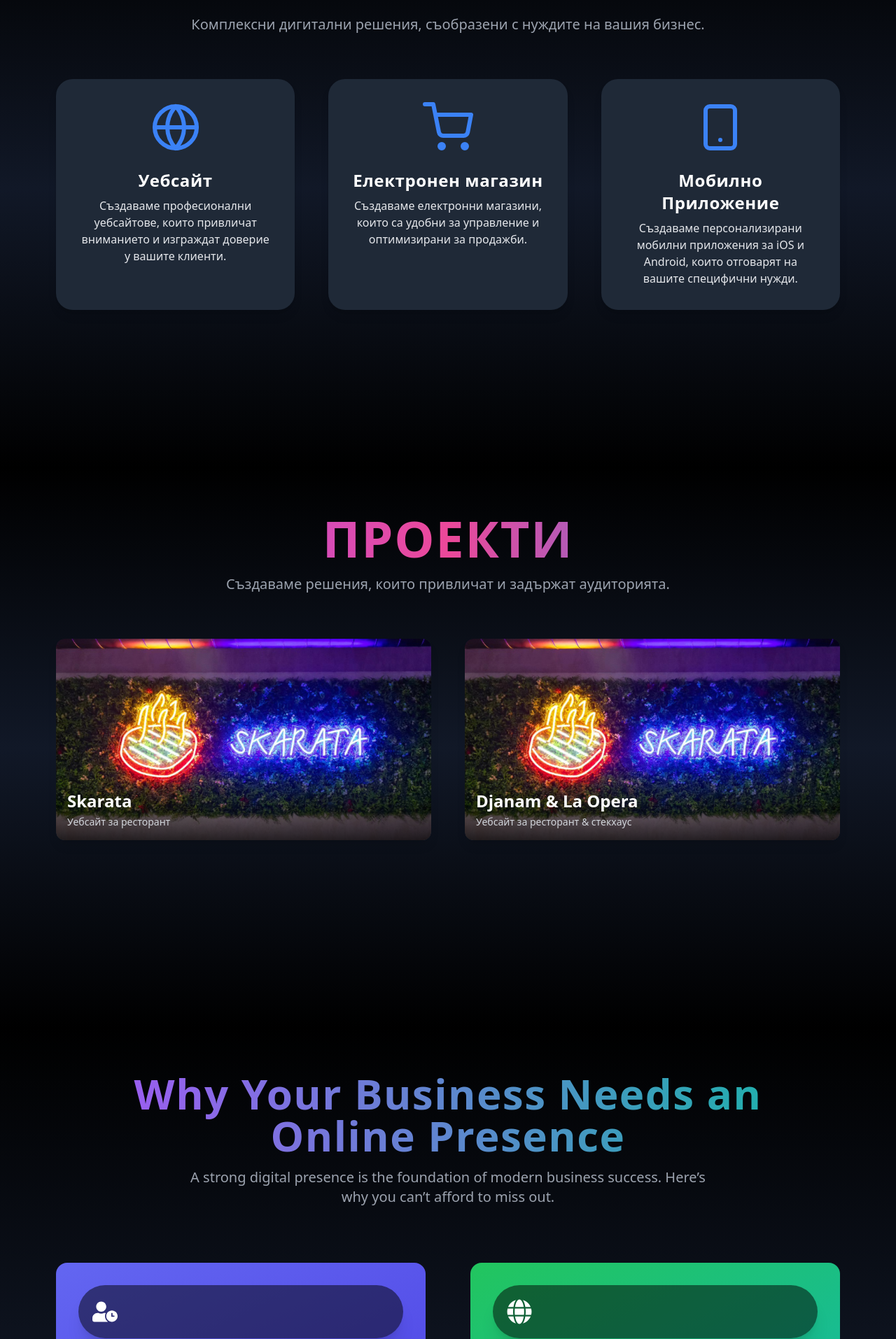
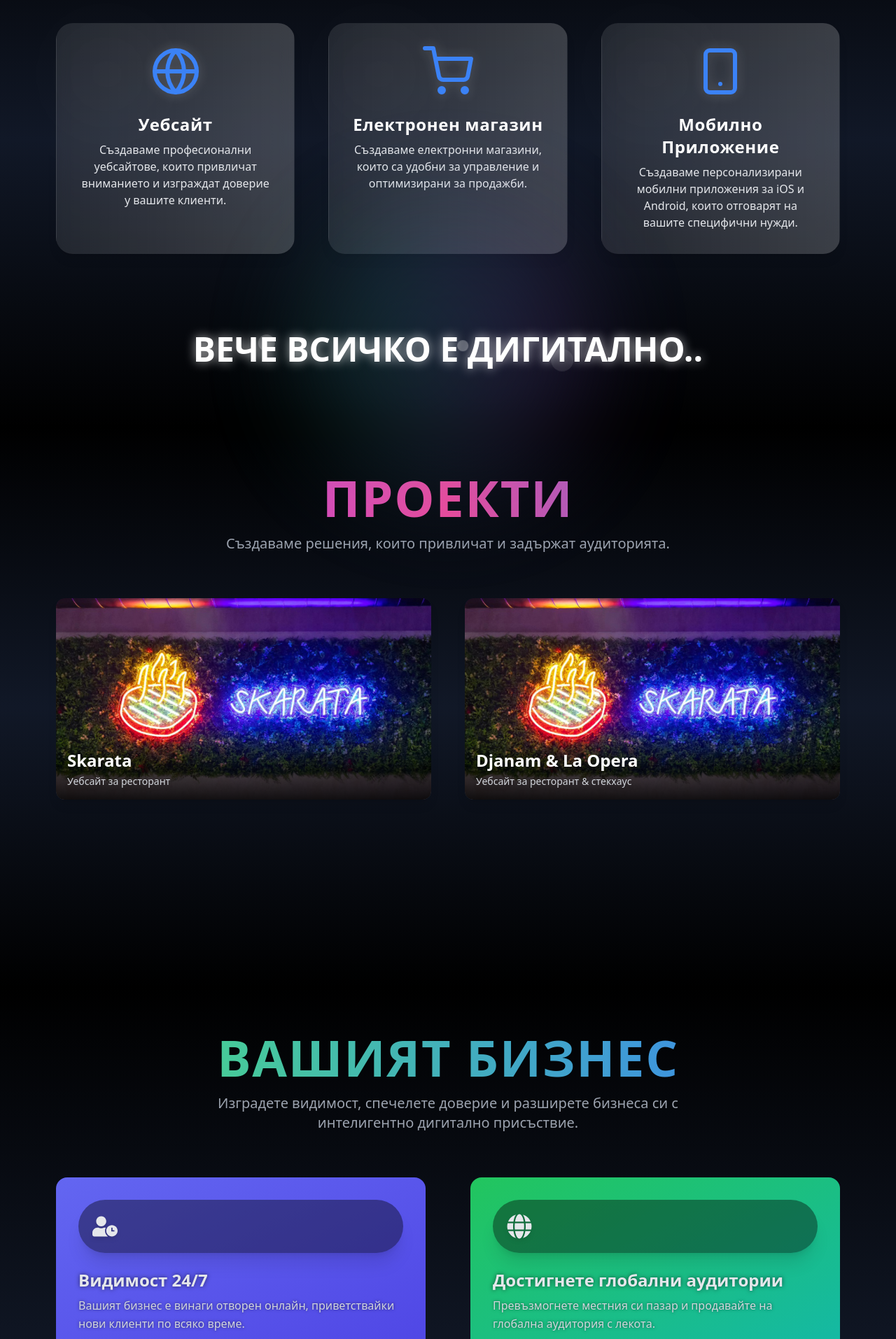
Before and after one commit to dzhanrafetov/Rafetov, a React (Vite) app: page / in a window 1280 px wide. Shown: the part 1113-3027 px from the top of the page at 70% size. Built offline with nearby package versions, Linux system fonts and the light colour scheme.

Commit message:
Initial Changes

```diff
--- a/src/pages/OnlinePresenceCTA.tsx
+++ b/src/pages/OnlinePresenceCTA.tsx
@@ -6,46 +6,47 @@
 const keyPoints = [
   {
     id: 1,
-    title: '24/7 Visibility',
-    description: 'Your business is always open online, welcoming new customers anytime.',
+    title: 'Видимост 24/7',
+    description: 'Вашият бизнес е винаги отворен онлайн, приветствайки нови клиенти по всяко време.',
     icon: FaUserClock,
     color: 'from-indigo-500 to-indigo-600',
   },
   {
     id: 2,
-    title: 'Reach Global Audiences',
-    description: 'Go beyond your local market and sell to a global audience with ease.',
+    title: 'Достигнете глобални аудитории',
+    description: 'Превъзмогнете местния си пазар и продавайте на глобална аудитория с лекота.',
     icon: FaGlobe,
     color: 'from-green-500 to-teal-500',
   },
   {
     id: 3,
-    title: 'Increase Sales Opportunities',
-    description: 'Capture leads and drive sales with a tailored online experience.',
+    title: 'Увеличете възможностите за продажби',
+    description: 'Уловете потенциални клиенти и стимулирайте продажбите с персонализирано онлайн преживяване.',
     icon: FaSearchDollar,
     color: 'from-pink-500 to-red-500',
   },
   {
     id: 4,
-    title: 'Build Brand Trust',
-    description: 'Showcase your expertise and establish your authority in the market.',
+    title: 'Изградете доверие в бранда',
+    description: 'Покажете своята експертиза и утвърдете авторитета си на пазара.',
     icon: FaLightbulb,
     color: 'from-yellow-500 to-orange-500',
   },
 ];
 
+
 const PremiumCTA = () => {
   return (
     <div className="min-h-screen bg-gradient-to-b from-black via-gray-900 to-black text-white py-16 px-8 sm:px-20">
       {/* Section Header */}
-      <header className="text-center mb-20">
+      <header className="text-center mb-16">
         <motion.h1
-          className="text-5xl sm:text-6xl font-extrabold tracking-wide bg-gradient-to-r from-purple-500 to-teal-500 bg-clip-text text-transparent"
+          className="text-6xl sm:text-7xl font-extrabold tracking-wide bg-gradient-to-r from-green-400 to-blue-500 bg-clip-text text-transparent"
           initial={{ opacity: 0, y: -30 }}
           animate={{ opacity: 1, y: 0 }}
           transition={{ duration: 1 }}
         >
-          Why Your Business Needs an Online Presence
+          ВАШИЯТ БИЗНЕС
         </motion.h1>
         <motion.p
           className="text-lg sm:text-xl text-gray-400 mt-4 max-w-3xl mx-auto"
@@ -53,7 +54,7 @@
           animate={{ opacity: 1, y: 0 }}
           transition={{ delay: 0.2, duration: 1 }}
         >
-          A strong digital presence is the foundation of modern business success. Here’s why you can’t afford to miss out.
+          Изградете видимост, спечелете доверие и разширете бизнеса си с интелигентно дигитално присъствие.
         </motion.p>
       </header>
 
@@ -69,21 +70,25 @@
     >
       {/* Icon */}
       <motion.div
-              className="p-5 rounded-full bg-black bg-opacity-50 shadow-xl transform group-hover:rotate-45 transition-transform duration-500"
+        className="p-5 rounded-full bg-black bg-opacity-40 shadow-xl transform group-hover:rotate-45 transition-transform duration-500"
         whileHover={{ rotate: 360 }}
       >
-              <point.icon className="text-4xl text-white" />
+        <point.icon className="text-4xl text-gray-200 drop-shadow-md" />
       </motion.div>
 
       {/* Title and Description */}
       <div className="mt-6">
-              <h3 className="text-2xl font-semibold text-white">{point.title}</h3>
-              <p className="mt-2 text-gray-200">{point.description}</p>
+        <h3 className="text-2xl font-semibold text-gray-200 leading-tight" style={{ textShadow: '0px 0px 6px rgba(0, 0, 0, 0.6)' }}>
+          {point.title}
+        </h3>
+        <p className="mt-2 text-base text-gray-300 font-normal leading-relaxed" style={{ textShadow: '0px 0px 4px rgba(0, 0, 0, 0.5)' }}>
+          {point.description}
+        </p>
       </div>
 
       {/* Hover Glow Effect */}
       <motion.div
-              className="absolute inset-0 bg-gradient-to-r from-white to-transparent opacity-0 group-hover:opacity-20 transition-opacity duration-500"
+        className="absolute inset-0 bg-gradient-to-r from-gray-200 to-transparent opacity-0 group-hover:opacity-20 transition-opacity duration-500"
         style={{ zIndex: -1 }}
       />
     </motion.div>
--- a/src/pages/Portfolio.tsx
+++ b/src/pages/Portfolio.tsx
@@ -53,7 +53,7 @@
       target="_blank"
       rel="noopener noreferrer"
       key={item.id}
-            className="group relative block rounded-xl overflow-hidden shadow-lg transition-transform transform hover:scale-105 hover:shadow-2xl bg-gradient-to-br from-gray-900/70 to-gray-800/70 backdrop-blur-lg"
+      className="group relative block rounded-xl overflow-hidden shadow-lg transition-transform transform hover:scale-105 hover:shadow-2xl bg-gradient-to-br from-gray-900/80 to-gray-800/80 backdrop-blur-lg"
       whileHover={{ scale: 1.05, rotate: 1 }}
       transition={{ type: 'spring', stiffness: 200 }}
     >
@@ -64,7 +64,7 @@
         transition={{ duration: 1 }}
       >
         {/* Floating Logo Section */}
-              <div className="absolute top-4 left-4 bg-white/20 p-2 rounded-full shadow-md backdrop-blur-md">
+        <div className="absolute top-4 left-4 bg-white/30 p-2 rounded-full shadow-md backdrop-blur-md">
           <img
             src={item.logo}
             alt={`${item.title} logo`}
@@ -80,9 +80,9 @@
             className="w-full h-48 md:h-60 lg:h-72 object-cover rounded-xl"
           />
           {/* Title and Description Overlay */}
-                <div className="absolute bottom-0 left-0 right-0 bg-gradient-to-t from-black/80 to-transparent p-4">
-                  <h3 className="text-2xl font-bold text-white ">{item.title}</h3>
-                  <p className="text-gray-300 text-sm mt-1">{item.description}</p>
+          <div className="absolute bottom-0 left-0 right-0 bg-gradient-to-t from-black/90 via-black/60 to-transparent p-4">
+            <h3 className="text-2xl font-bold text-white drop-shadow-lg">{item.title}</h3>
+            <p className="text-gray-300 text-sm mt-1 drop-shadow-md">{item.description}</p>
           </div>
         </div>
 
--- a/src/pages/Services.tsx
+++ b/src/pages/Services.tsx
@@ -26,23 +26,26 @@
     iconColor: 'text-blue-500',
     gradient: 'from-blue-500 to-indigo-600',
   },
+  // Additional services here...
 ];
 
-const ServiceCard = ({ icon: Icon, title, description, iconColor }) => (
+const ServiceCard = ({ icon: Icon, title, description, iconColor, gradient }) => (
   <motion.div
-
-   className="group relative p-6 md:p-8 bg-gray-800 rounded-3xl shadow-lg transition-transform transform hover:scale-[1.02] hover:shadow-xl border border-transparent"
-  // //  className="group relative p-6 md:p-8 bg-gradient-to-r from-gray-800 to-gray-900 rounded-3xl shadow-lg transition-transform transform hover:scale-[1.02] hover:shadow-xl border border-transparent"
-  // div className="group relative p-6 md:p-8 bg-gradient-to-r from-gray-800 to-gray-900 rounded-3xl shadow-lg transition-transform transform hover:scale-[1.02] hover:shadow-xl border border-transparent"
-
-    initial={{ opacity: 0, y: 20 }}
+    className="group relative  p-6 md:p-8 bg-gradient-to-r from-white/10 to-white/20 backdrop-blur-md rounded-3xl shadow-lg transition-transform transform hover:scale-105 hover:shadow-2xl border border-transparent hover:border-opacity-100 hover:border-cyan-300/50"
+    initial={{ opacity: 0, y: 40 }}
     whileInView={{ opacity: 1, y: 0 }}
-    transition={{ duration: 0.5 }}
+    transition={{ duration: 0.8 }}
     viewport={{ once: true }}
   >
-    {/* Icon */}
-    <div className="flex items-center justify-center mb-6 relative">
-      <Icon className={`text-6xl md:text-7xl ${iconColor} relative z-10`} />
+    {/* Icon with Glass Effect */}
+    <div className="flex items-center justify-center mb-6 relative ">
+      <Icon
+        className={`text-6xl md:text-7xl ${iconColor} relative z-10 transition-transform transform group-hover:scale-110`}
+        style={{ filter: 'drop-shadow(0px 0px 8px rgba(255, 255, 255, 0.2))' }}
+      />
+      <div
+        className="absolute inset-0 w-20 h-20 bg-white/10 rounded-full blur-3xl group-hover:opacity-30"
+      ></div>
     </div>
 
     {/* Gradient Title */}
@@ -50,27 +53,33 @@
       {title}
     </h3>
 
-    {/* Description */}
+    {/* Description with Readability Enhancement */}
     <p className="text-gray-200 leading-relaxed text-sm md:text-base">
       {description}
     </p>
 
-    {/* Hover Border Highlight */}
+    {/* Hover Glow Effect */}
     <div
-      className={`absolute inset-0 rounded-3xl border border-transparent group-hover:border-cyan-300/50 transition duration-500`}
+      className={`absolute inset-0 rounded-3xl bg-gradient-to-r ${gradient} opacity-0 group-hover:opacity-25 blur-lg transition-opacity duration-500`}
+    ></div>
+
+    {/* Soft Border Highlight */}
+    <div
+      className="absolute inset-0 border-[1.5px] border-transparent rounded-3xl group-hover:border-cyan-300/50 transition duration-700 opacity-0 group-hover:opacity-100"
     ></div>
   </motion.div>
 );
 
+// Services Page Component
 const Services = () => (
-  <div className="min-h-screen bg-gradient-to-b from-black via-gray-900 to-black text-white py-16 px-8 sm:px-20 ">
+  <div className="min-h-screen bg-gradient-to-b from-black via-gray-900 to-black text-white py-16 px-8 sm:px-20 -mt-20">
     {/* Page Header */}
     <header className="text-center mb-16">
       <motion.h1
         className="text-5xl sm:text-6xl md:text-7xl font-extrabold tracking-wide bg-gradient-to-r from-teal-400 to-purple-500 bg-clip-text text-transparent"
         initial={{ opacity: 0 }}
         animate={{ opacity: 1 }}
-        transition={{ duration: 0.8 }}
+        transition={{ duration: 1 }}
       >
         УСЛУГИ
       </motion.h1>
@@ -78,7 +87,7 @@
         className="text-lg sm:text-xl text-gray-400 mt-4 max-w-3xl mx-auto"
         initial={{ opacity: 0 }}
         animate={{ opacity: 1 }}
-        transition={{ delay: 0.2, duration: 0.8 }}
+        transition={{ delay: 0.3, duration: 1 }}
       >
         Комплексни дигитални решения, съобразени с нуждите на вашия бизнес.
       </motion.p>
@@ -93,10 +102,51 @@
           title={service.title}
           description={service.description}
           iconColor={service.iconColor}
-          // gradient={service.gradient}
+          gradient={service.gradient}
         />
       ))}
     </section>
+    <section className="text-center mt-28 relative">
+  {/* Background Particles or Overlay */}
+  <div className="absolute inset-0 flex justify-center items-center">
+    <div className="w-80 h-80 bg-gradient-to-r from-teal-400 to-purple-500 opacity-20 blur-3xl rounded-full transform scale-125"></div>
+  </div>
+
+  {/* Heading with Glow Effect */}
+  <motion.h2
+    className="relative z-10 text-4xl sm:text-5xl font-bold text-white mb-6"
+    initial={{ opacity: 0, scale: 0.9 }}
+    animate={{ opacity: 1, scale: 1 }}
+    transition={{ duration: 1 }}
+    style={{ textShadow: '0px 0px 15px rgba(255, 255, 255, 0.7)' }}
+  >
+    ВЕЧЕ ВСИЧКО Е ДИГИТАЛНО..
+  </motion.h2>
+
+
+
+  {/* Floating Particles */}
+  <div className="absolute inset-0 pointer-events-none z-0">
+    {/* Particle 1 */}
+    <motion.div
+      className="absolute top-1/4 left-1/4 w-6 h-6 bg-white rounded-full opacity-20"
+      animate={{ y: [0, -20, 0], x: [0, 20, 0] }}
+      transition={{ duration: 4, repeat: Infinity }}
+    ></motion.div>
+    {/* Particle 2 */}
+    <motion.div
+      className="absolute top-1/3 right-1/3 w-8 h-8 bg-white rounded-full opacity-10"
+      animate={{ y: [0, 20, 0], x: [0, -20, 0] }}
+      transition={{ duration: 6, repeat: Infinity }}
+    ></motion.div>
+    {/* Particle 3 */}
+    <motion.div
+      className="absolute bottom-1/4 left-1/2 w-4 h-4 bg-white rounded-full opacity-30"
+      animate={{ y: [0, -10, 0], x: [0, 15, 0] }}
+      transition={{ duration: 5, repeat: Infinity }}
+    ></motion.div>
+  </div>
+</section>
   </div>
 );
 
```
Lines whose indentation alone changed are shown as unchanged.
